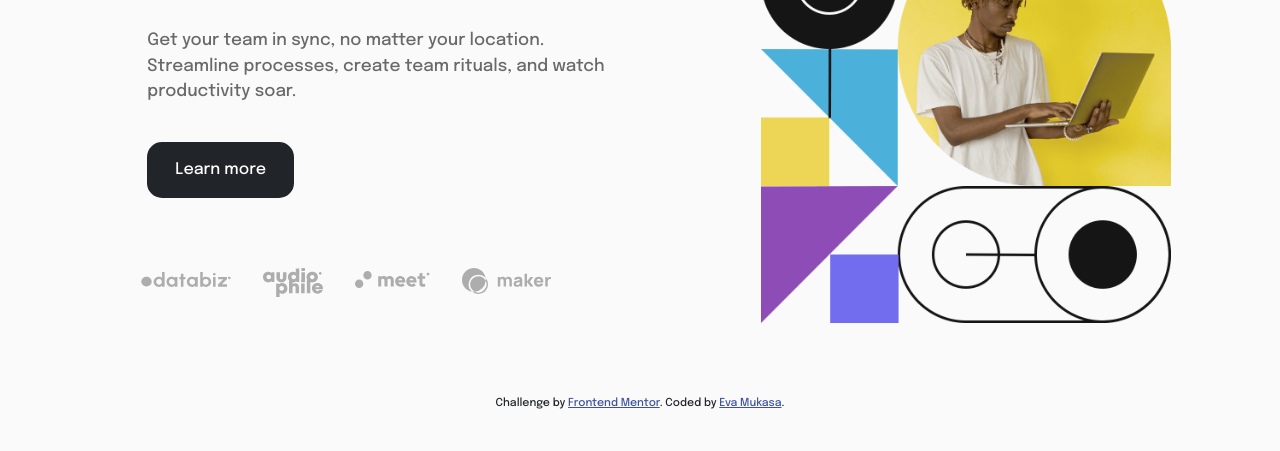
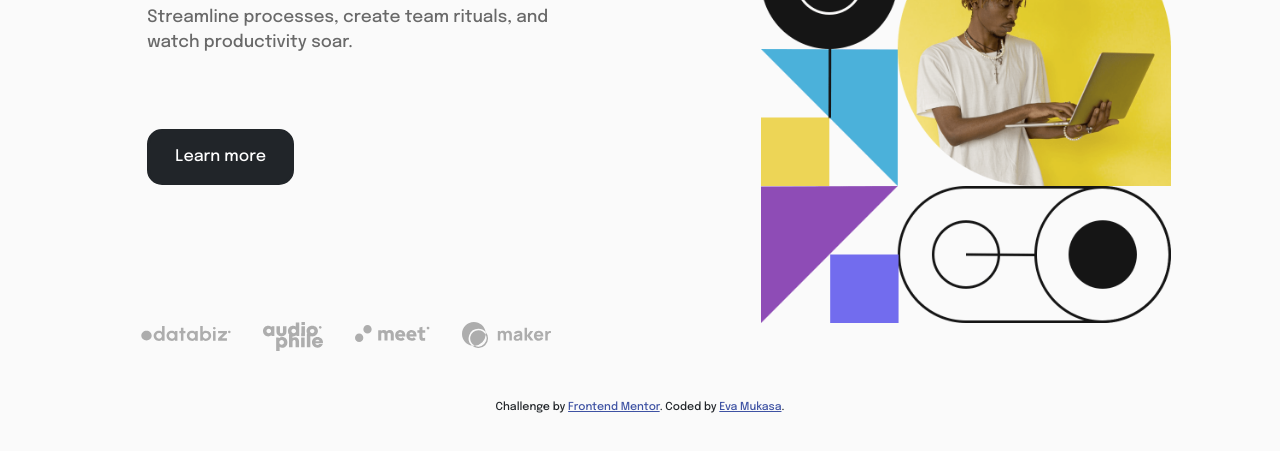
Before and after one commit to evelynmukasa/IntroSectionWithDropdownNavigationChallenge, a website: page index.html in a window 1280 px wide. Shown: the part 345-796 px from the top of the page. Drawn offline with Linux system fonts and the light colour scheme.

Commit message:
Solution

```diff
--- a/scss/style.scss
+++ b/scss/style.scss
@@ -208,7 +208,7 @@ h1{
 }
 @media(min-width:992px){
     .paragraph{
-        margin: 5% 14% 5% 20%;
+        margin: 5% 25% 5% 20%;
     }
 }
 .socialLink {
@@ -235,6 +235,8 @@ h1{
     .CTA{
         padding: 13px 25px;
         margin-left:20%;
+        margin-top: 5%;
+
     }
 }
 
@@ -253,7 +255,7 @@ h1{
 @media(min-width:992px){
     .socialRow{
         margin-left:17%;
-        margin-top: 3%;
+        margin-top: 12%;
     }
     .socialLink:nth-child(1){
        width:90px;
```
Also changed, not shown: css/style.css, screenshots/Desktop.png, 1 other file.
